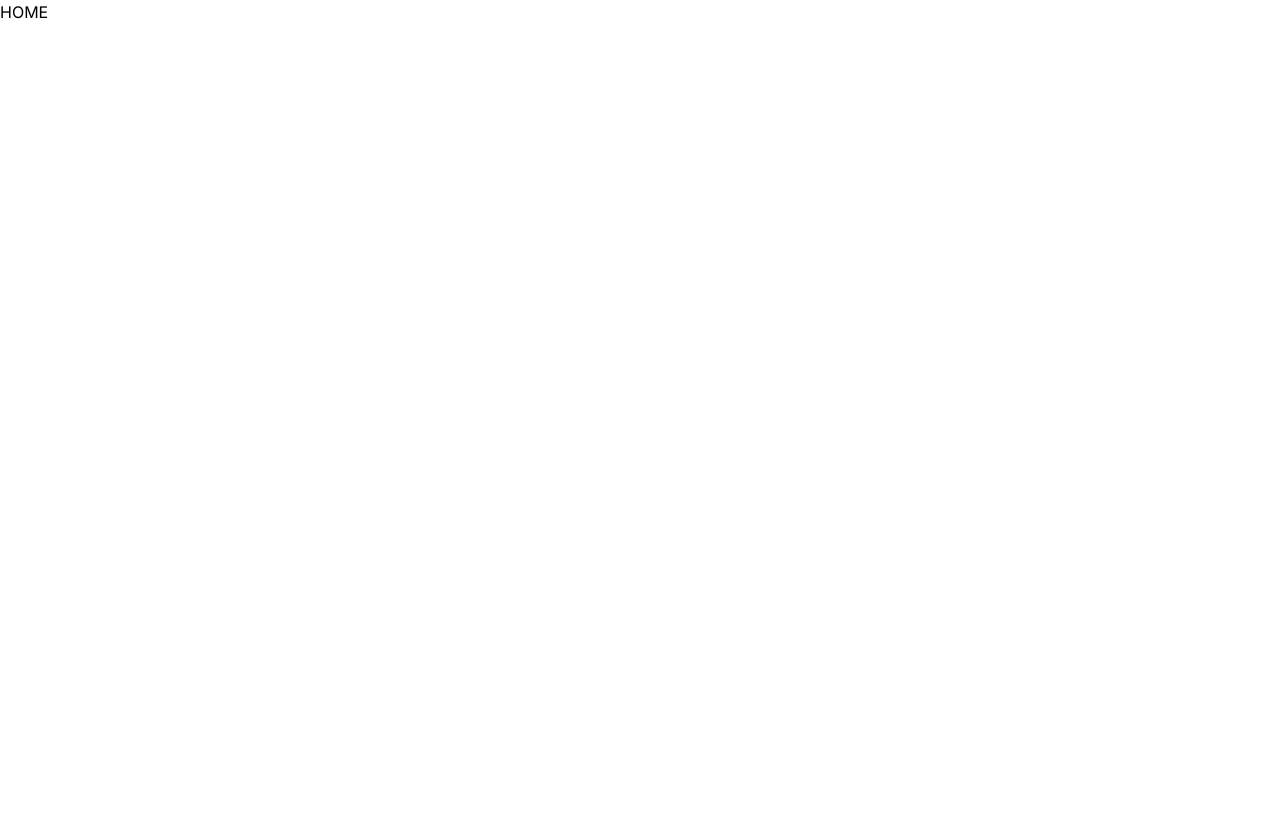
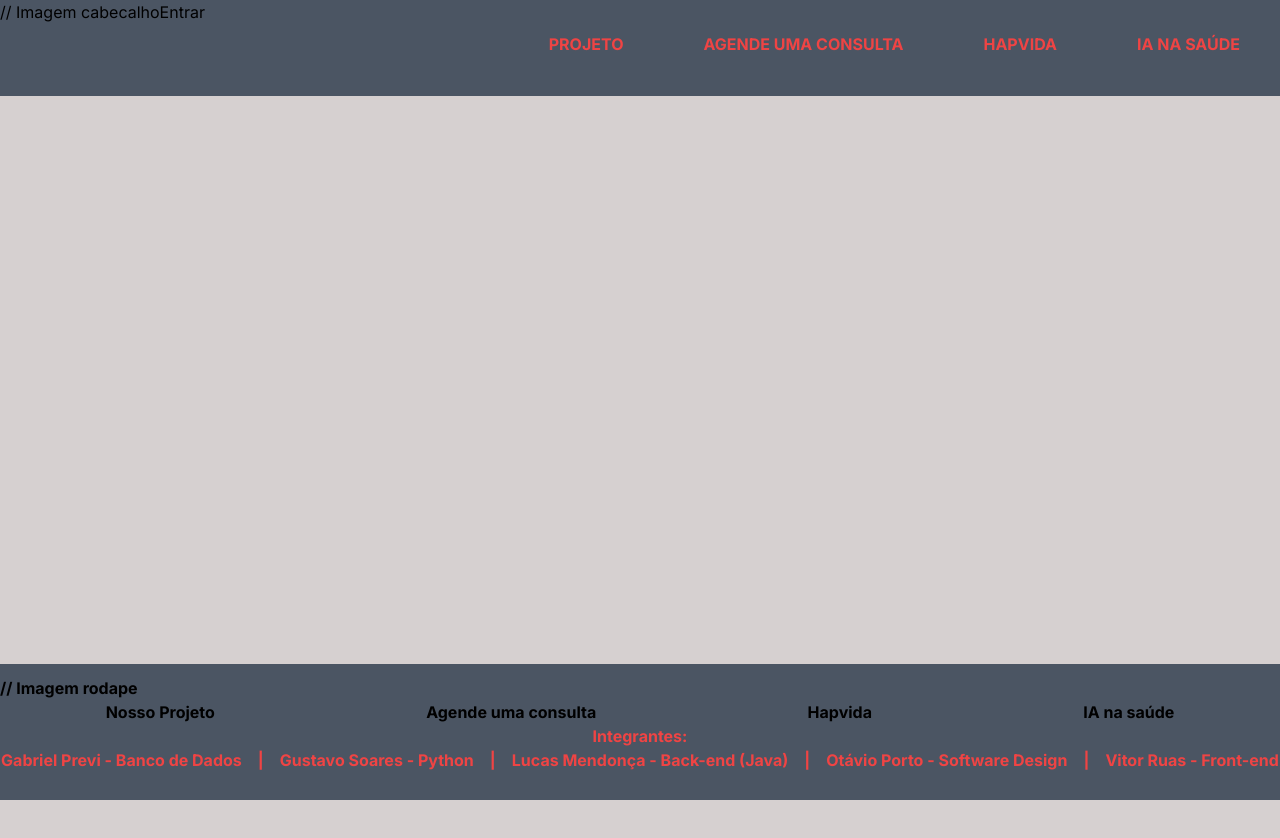
Before and after one commit to vruas/global-solution-rwd, a Next.js app: page / in a window 1280 px wide. Shown: the top 838 px of the page. Before the commit the page ends 800 px from the top, so only its background shows below. Built offline with nearby package versions, Linux system fonts and the light colour scheme.

Commit message:
cabecalho e rodape criados

```diff
--- a/src/app/globals.css
+++ b/src/app/globals.css
@@ -1,3 +1,25 @@
 @tailwind base;
 @tailwind components;
 @tailwind utilities;
+
+@layer base {
+  * {
+    margin: 0;
+    padding: 0;
+    box-sizing: border-box;
+  }
+
+  html {
+    height: 200%;
+  }
+
+  body {
+    background-color: rgb(214, 208, 208);
+  }
+}
+
+@layer components {
+  .link-cabecalho {
+    @apply text-red-500 flex justify-end mx-8 p-2 transition-all duration-500 ease-out hover:bg-red-500 hover:text-white rounded font-bold uppercase;
+  }
+}
--- a/src/app/layout.jsx
+++ b/src/app/layout.jsx
@@ -1,4 +1,6 @@
 import { Inter } from 'next/font/google'
+import Cabecalho from '@/components/Cabecalho/Cabecalho'
+import Rodape from '@/components/Rodape/Rodape'
 import './globals.css'
 
 const inter = Inter({ subsets: ['latin'] })
@@ -12,7 +14,9 @@ export default function RootLayout({ children }) {
   return (
     <html lang="PT-BR">
       <body className={inter.className}>
+        <Cabecalho/>
         {children}
+        <Rodape/>
       </body>
     </html>
   )
--- /dev/null
+++ b/src/components/Cabecalho/Cabecalho.jsx
@@ -0,0 +1,32 @@
+import React from "react";
+import Link from "next/link";
+
+export default function Cabecalho() {
+  return (
+    <header className="bg-gray-600 fixed w-full  items-center h-24">
+      <div className="flex items-center">
+        <div>// Imagem cabecalho</div>
+        <div>
+          <Link href="/cadastro/login">
+            <button>Entrar</button>
+          </Link>
+        </div>
+      </div>
+
+      <nav className="flex flex-row justify-end">
+        <Link className="link-cabecalho" href="/">
+          Projeto
+        </Link>
+        <Link className="link-cabecalho" href="/consulta">
+          Agende uma Consulta
+        </Link>
+        <Link className="link-cabecalho" href="/parceiros">
+          Hapvida
+        </Link>
+        <Link className="link-cabecalho" href="/ia-saude">
+          IA na Saúde
+        </Link>
+      </nav>
+    </header>
+  );
+}
--- /dev/null
+++ b/src/components/Rodape/Rodape.jsx
@@ -0,0 +1,42 @@
+import React from "react";
+import Link from "next/link";
+
+export default function Rodape() {
+  return (
+    <footer className="bg-gray-600 text-black font-bold py-3 absolute w-full bottom-0">
+      <div>// Imagem rodape</div>
+      <nav className="mb-4">
+        <div>
+          <ul className="flex justify-around">
+            <li>
+              <Link href="/">Nosso Projeto</Link>
+            </li>
+            <li>
+              <Link href="/consulta">Agende uma consulta</Link>
+            </li>
+            <li>
+              <Link href="/parceiros">Hapvida</Link>
+            </li>
+            <li>
+              <Link href="/ia-saude"></Link>IA na saúde
+            </li>
+          </ul>
+        </div>
+        <div className="flex  flex-col justify-around items-center">
+          <p className="text-red-500">Integrantes:</p>
+          <ul className="flex justify-between gap-4 text-red-500">
+            <li>Gabriel Previ - Banco de Dados</li>
+            <li><span> | </span></li>
+            <li>Gustavo Soares - Python</li>
+            <li><span> | </span></li>
+            <li>Lucas Mendonça - Back-end (Java)</li>
+            <li><span> | </span></li>
+            <li>Otávio Porto - Software Design</li>
+            <li><span> | </span></li>
+            <li>Vitor Ruas - Front-end</li>
+          </ul>
+        </div>
+      </nav>
+    </footer>
+  );
+}
```
